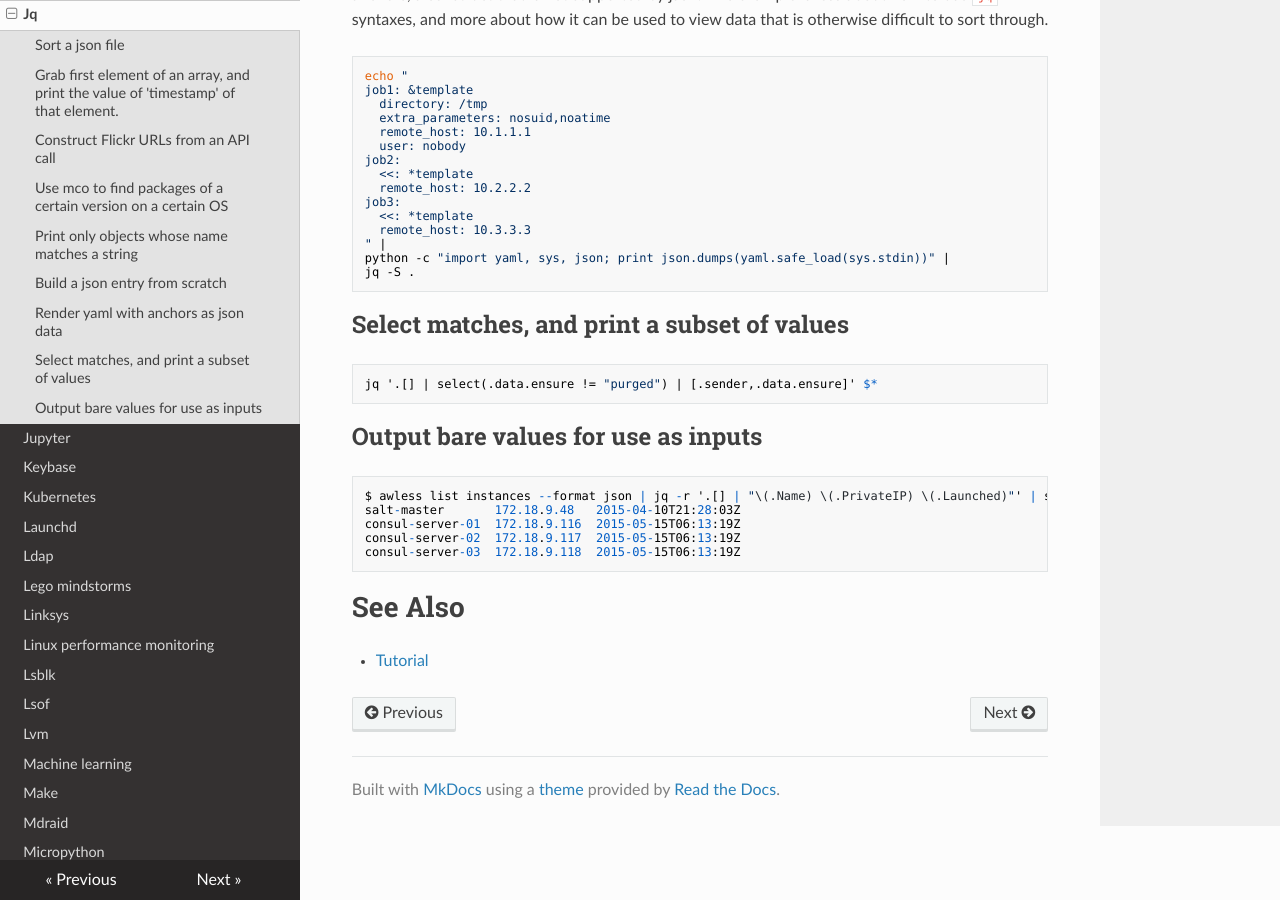
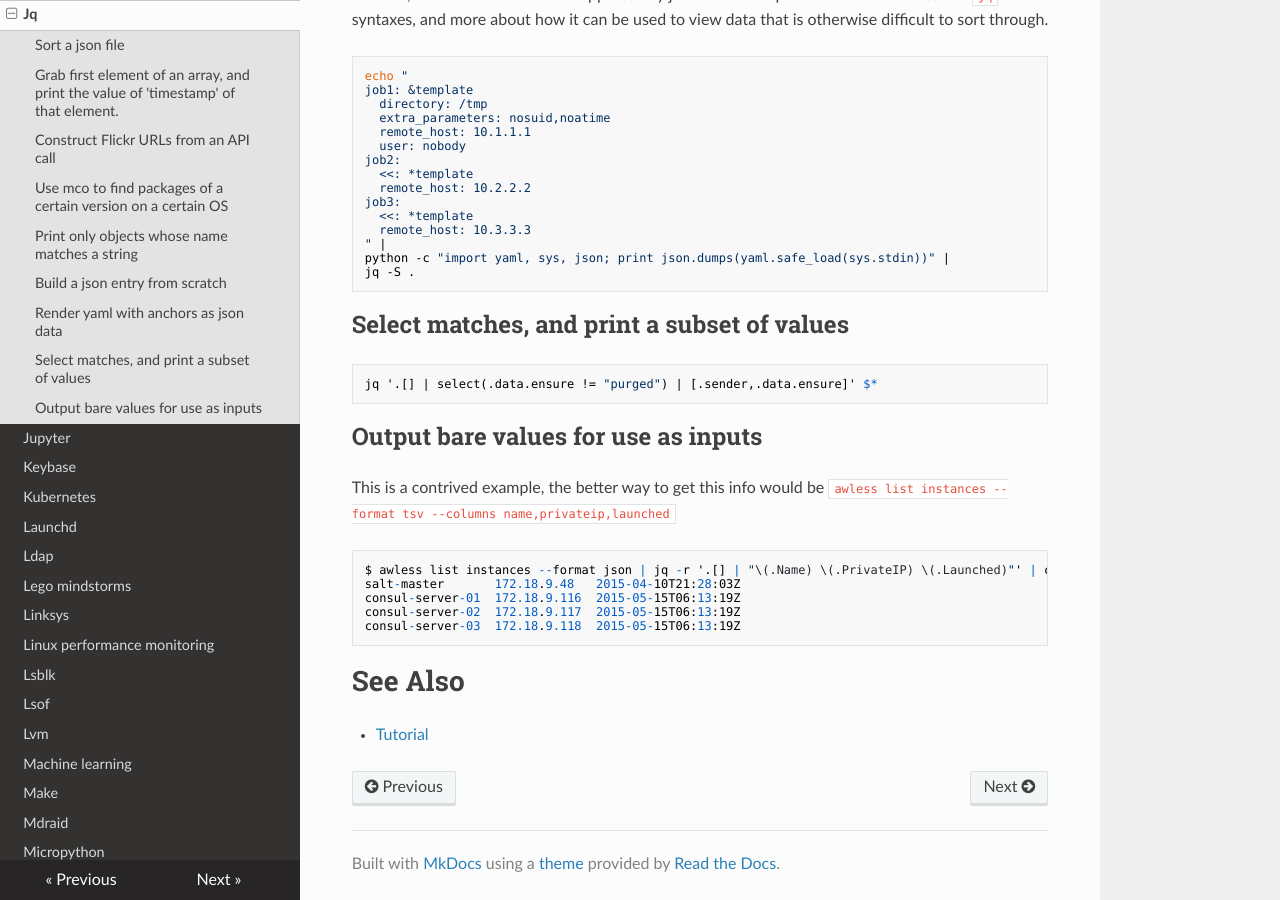
Before and after one commit to lando-cal/tech-notes, an MkDocs documentation site: the page built from docs/jq.md, in a window 1280 px wide and 900 px high, scrolled down 1944 px. Built offline with MkDocs 1.6.1, drawn with Linux system fonts in a browser that asks for light colours; nearby versions of some CDN libraries.

Commit message:
Add examples

````diff
--- a/docs/jq.md
+++ b/docs/jq.md
@@ -127,8 +127,10 @@ jq '.[] | select(.data.ensure != "purged") | [.sender,.data.ensure]' $*
 
 ## Output bare values for use as inputs
 
+This is a contrived example, the better way to get this info would be `awless list instances --format tsv --columns name,privateip,launched`
+
 ```
-$ awless list instances --format json | jq -r '.[] | "\(.Name) \(.PrivateIP) \(.Launched)"' | sort -k3 | column -t
+$ awless list instances --format json | jq -r '.[] | "\(.Name) \(.PrivateIP) \(.Launched)"' | column -t
 salt-master       172.18.9.48   2015-04-10T21:28:03Z
 consul-server-01  172.18.9.116  2015-05-15T06:13:19Z
 consul-server-02  172.18.9.117  2015-05-15T06:13:19Z
````
Also changed, not shown: docs/awless.md (+6 -0 lines).
